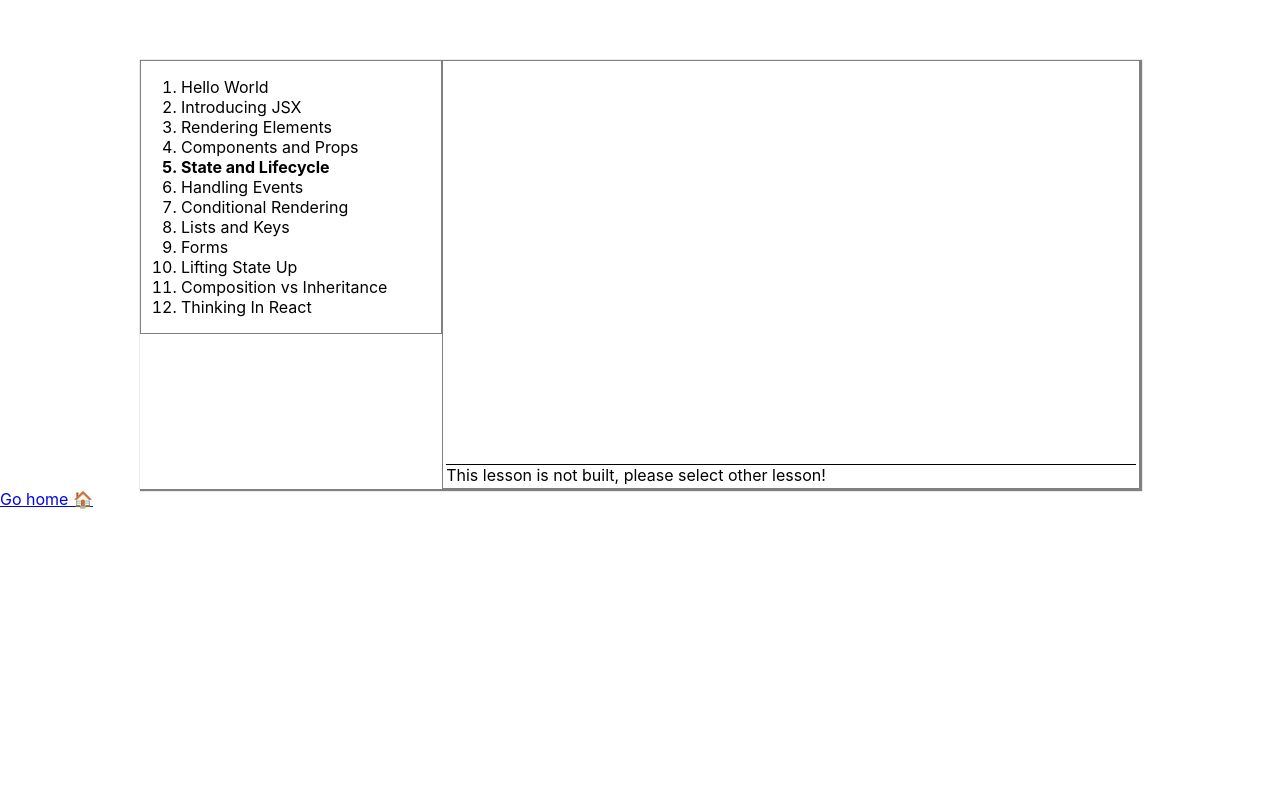
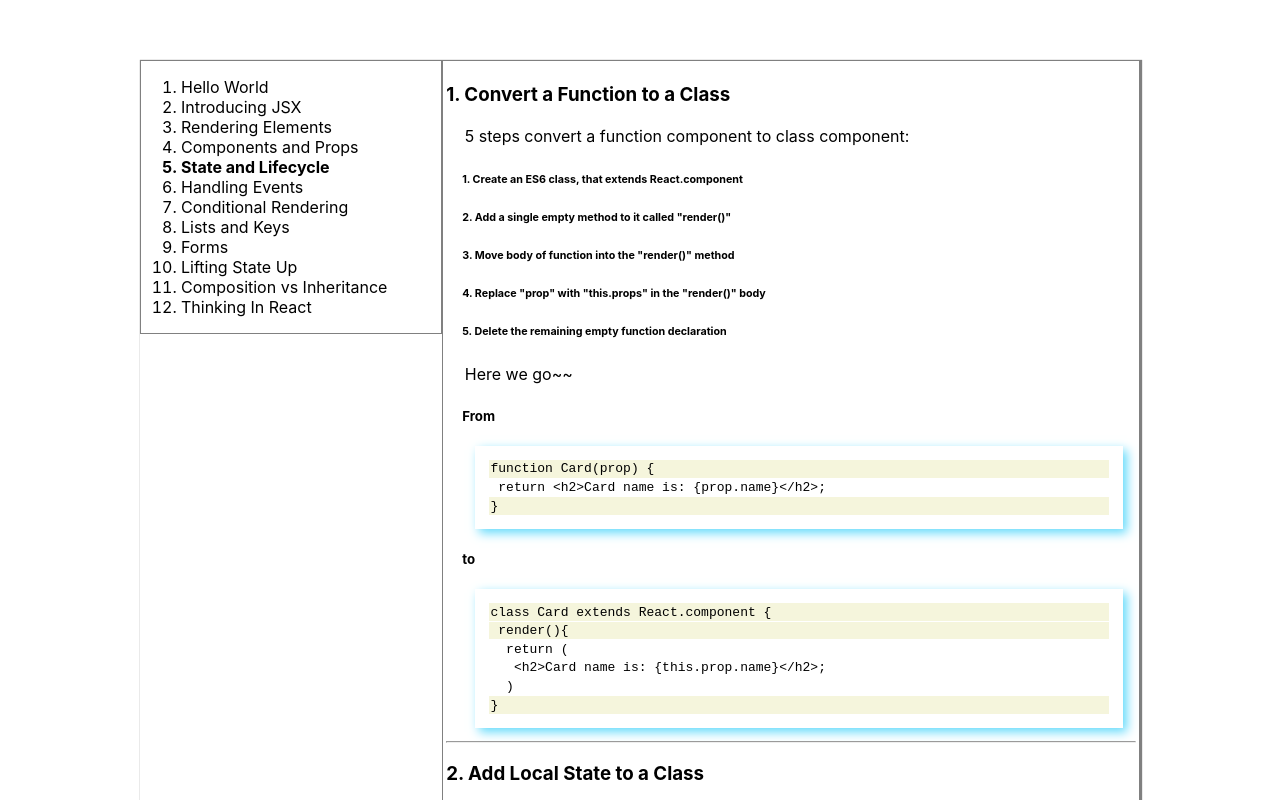
Before and after one commit to hobabe/Reactjs_2022, a React (Create React App) app in the folder Mainconcept/study_reactjs/: page /tuan-react-space in a window 1280 px wide. Both pictures are taken after a click on the item "State and Lifecycle". Shown: the top 800 px of the page. Built offline with nearby package versions, Linux system fonts and the light colour scheme.

Commit message:
5. State and Lifecycle

```diff
--- a/Mainconcept/study_reactjs/src/tuan/TuanSpaceStyle.css
+++ b/Mainconcept/study_reactjs/src/tuan/TuanSpaceStyle.css
@@ -47,6 +47,11 @@
   box-shadow: 4px 4px 10px 0px #61dafb;
 }
 
+p {
+  margin: 1px;
+  padding: 0.1em;
+}
+
 #t-space .context-body {
   padding-left: 1em;
 }
@@ -54,3 +59,7 @@
 .text-danger {
   color: red;
 }
+
+.b-beige {
+  background: beige;
+}
--- a/Mainconcept/study_reactjs/src/tuan/base-components/ReactLessonData.jsx
+++ b/Mainconcept/study_reactjs/src/tuan/base-components/ReactLessonData.jsx
@@ -3,6 +3,7 @@
 import IntroducingJSX from "../react-lesson/t-2-IntroducingJSX/IntroducingJSX";
 import RenderingElements from "../react-lesson/t-3-rendering-elements/RenderingElements";
 import ComponentsAndProps from "../react-lesson/t-4-components-and-props/ComponentsAndProps";
+import StateAndLifecycle from "../react-lesson/t-5-state-and-lifecycle/StateAndLifecycle";
 
 export function reactLessonData(){
   return {
@@ -16,7 +17,7 @@
       { component: <IntroducingJSX />, id: "IntroducingJSX", text: "Introducing JSX", description: "" },
       { component: <RenderingElements />, id: "RenderingElements", text: "Rendering Elements", description: "" },
       { component: <ComponentsAndProps />, id: "ComponentsAndProps", text: "Components and Props", description: "" },
-      { component: null, id: "StateAndLifecycle", text: "State and Lifecycle", description: "" },
+      { component: <StateAndLifecycle />, id: "StateAndLifecycle", text: "State and Lifecycle", description: "" },
       { component: null, id: "HandlingEvents", text: "Handling Events", description: "" },
       { component: null, id: "ConditionalRendering", text: "Conditional Rendering", description: "" },
       { component: null, id: "ListsAndKeys", text: "Lists and Keys", description: "" },
--- /dev/null
+++ b/Mainconcept/study_reactjs/src/tuan/react-lesson/t-5-state-and-lifecycle/StateAndLifecycle.jsx
@@ -0,0 +1,153 @@
+function StateAndLifecycle(props) {
+  return (
+    <div>
+      <h3>1. Convert a Function to a Class</h3>
+      <div className={"context-body"}>
+        <p>5 steps convert a function component to class component:</p>
+        <h6>1. Create an ES6 class, that extends React.component</h6>
+        <h6>2. Add a single empty method to it called "render()"</h6>
+        <h6>3. Move body of function into the "render()" method</h6>
+        <h6>4. Replace "prop" with "this.props" in the "render()" body</h6>
+        <h6>5. Delete the remaining empty function declaration</h6>
+        <p>Here we go~~</p>
+        <h5>From</h5>
+        <pre>
+          <p className={'b-beige'}>function Card(prop) {"{"}</p>
+          <p>{" return <h2>Card name is: {prop.name}</h2>;"}</p>
+          <p className={'b-beige'}>{"}"}</p>
+        </pre>
+        <h5>to</h5>
+        <pre>
+          <p className={'b-beige'}>class Card extends React.component {"{"}</p>
+          <p className={'b-beige'}>{" render(){ "}</p>
+          <p>{"  return ("}</p>
+          <p>{"   <h2>Card name is: {this.prop.name}</h2>;"}</p>
+          <p>{"  )"}</p>
+          <p className={'b-beige'}>{"}"}</p>
+        </pre>
+      </div>
+      <hr />
+
+      <h3>2. Add Local State to a Class</h3>
+      <div className={"context-body"}>
+        <p>3 steps :</p>
+        <h6>1. Relace "this.props.name" with "this.state.name"</h6>
+        <h6>2. Add "a class contructor" that assigns the initial "this.state"</h6>
+        <h6>3. Remote the "name" prop from Card</h6>
+        <p>Here we go~~</p>
+        <h5>We have:</h5>
+        <pre>
+          <p>class Card extends React.component {"{"}</p>
+          <p>{" constructor(props){ "}</p>
+          <p className={'b-beige'}>{"  super(props);"}</p>
+          <p className={'b-beige'}>{"  this.sate = { name: 'react'}"}</p>
+          <p>{" } "}</p>
+          <p>{" render(){ "}</p>
+          <p>{"  return ("}</p>
+          <p className={'b-beige'}>{"   <h2>Card name is: {this.state.name}</h2>;"}</p>
+          <p>{"  )"}</p>
+          <p>{"}"}</p>
+          <p>{""}</p>
+          <p>{"const root = ReactDOME.createRoot(document.getElementById('root');"}</p>
+          <p className={'b-beige'}>{"root.render(<Card />)"}</p>
+        </pre>
+      </div>
+      <hr />
+
+      <h3>3. Add Lifecycle Methods to a Class</h3>
+      <div className={"context-body"}>
+        <p>3 steps :</p>
+        <h6>1. When the card is rendered to the DOM for first time, this is called "mounting" in React</h6>
+        <h6>2. Whenever the DOM produced by "Card" is removed, this is called "unmounting" in React</h6>
+        <pre>
+          <p>class Card extends React.component {"{"}</p>
+          <p>{" constructor(props){ "}</p>
+          <p>{"  super(props);"}</p>
+          <p>{"  this.sate = { name: 'react'}"}</p>
+          <p>{" } "}</p>
+          <p>{""}</p>
+          <p className={'b-beige'}>{"componentDidMount(){"}</p>
+          <p className={'b-beige'}>{" "}</p>
+          <p className={'b-beige'}>{"}"}</p>
+          <p className={'b-beige'}>{" "}</p>
+          <p className={'b-beige'}>{"componentWillUnmount(){"}</p>
+          <p className={'b-beige'}>{" "}</p>
+          <p className={'b-beige'}>{"}"}</p>
+          <p>{""}</p>
+          <p>{" render(){ "}</p>
+          <p>{"  return ("}</p>
+          <p>{"   <h2>Card name is: {this.state.name}</h2>;"}</p>
+          <p>{"  )"}</p>
+          <p>{"}"}</p>
+        </pre>
+      </div>
+      <hr />
+
+      <h3>4. Use State correctly</h3>
+      <div className={"context-body"}>
+        <p><b className={'text-danger'}>Three things</b> you should know about "setState()":</p>
+
+        <h6>1. Do Not modify State Directly</h6>
+        <h5>//Wrong</h5>
+        <pre>
+          <p>{"this.state.comment = 'Welcome'"}</p>
+        </pre>
+        <h5>//Correct</h5>
+        <pre>
+          <p>{"this.setState({comment: 'Welcome'})"}</p>
+        </pre>
+
+        <h6>2. State Updates May Be Asynchronous</h6>
+        <h5>//Wrong</h5>
+        <pre>
+          <p>{"this.setState({"}</p>
+          <p>{" value: this.state.title + this.props.index,"}</p>
+          <p>{"});"}</p>
+        </pre>
+        <h5>//Correct</h5>
+        <pre>
+          <p>{"this.setState((state, props) => ({"}</p>
+          <p>{" value: state.title + props.index,"}</p>
+          <p>{"});"}</p>
+        </pre>
+
+        <h6>3. State Updates are Merged</h6>
+        <pre>
+          <p>{"constructor(props){ "}</p>
+          <p>{" super(props);"}</p>
+          <p>{" this.sate = {"}</p>
+          <p className={'b-beige'}>{"  cards: []"}</p>
+          <p className={'b-beige'}>{"  posts: []"}</p>
+          <p>{" };"}</p>
+          <p>{"} "}</p>
+        </pre>
+        <p>Each setState for the specific object, they will be replaced completely, (only a specific one)</p>
+        <pre>
+          <p>{"componentDidMount(){ "}</p>
+          <p>{" fetchCards().the(response => {"}</p>
+          <p>{"  this.setState({"}</p>
+          <p className={'b-beige'}>{"   cards: response.cards"}</p>
+          <p>{"  });"}</p>
+          <p>{" });"}</p>
+          <p>{" "}</p>
+          <p>{" fetchPosts().the(response => {"}</p>
+          <p>{"  this.setState({"}</p>
+          <p className={'b-beige'}>{"   posts: response.posts"}</p>
+          <p>{"  });"}</p>
+          <p>{" });"}</p>
+          <p>{"} "}</p>
+        </pre>
+      </div>
+      <hr />
+
+      <h3>5. Data Flows Down</h3>
+      <div className={"context-body"}>
+        <p>State is often called "local" or "encapsulated".</p>
+        <p>A component may choose to pass its state down as props to its child components, this is commonly called a "top-down" or "unidirectional" data flow, Any state is always owned by some specific component, and any data or UI derived from that state can only affect components "below" them in the tree.</p>
+      </div>
+      <hr />
+    </div>
+  )
+}
+
+export default StateAndLifecycle;
```
Also changed, not shown: Mainconcept/study_reactjs/src/tuan/base-components/template-lesson-view.txt.
